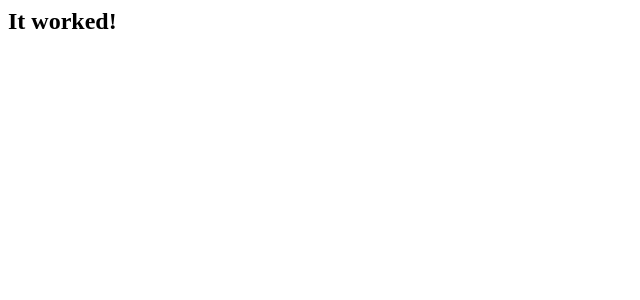
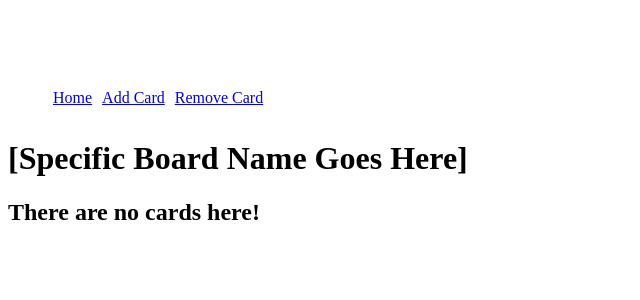
Before and after one commit to Rorosha/nimble, a Flask app: page / in a window 1280 px wide. Shown: the top 300 px of the page, without its empty margins (0-640 px from the left). Run offline with Flask 2, Linux system fonts and the light colour scheme; data that the repository does not hold is empty; some libraries are stand-ins or nearby versions.

Commit message:
Various other changes.

```diff
--- a/nimble/nimble_main.py
+++ b/nimble/nimble_main.py
@@ -2,15 +2,14 @@ import os
 
 from flask import Flask, request, url_for, render_template, redirect
 from flask.ext.sqlalchemy import SQLAlchemy
-#from models import db, card
 
 # Basic Config stuff
 app = Flask(__name__)
 SQL_DATABASE = os.path.abspath(os.path.dirname(__file__))
-app.config['SQLALCHEMY_DATABASE_URI'] = 'sqlite:////' + SQL_DATABASE + '/cards.db'
+app.config['SQLALCHEMY_DATABASE_URI'] = ('sqlite:////' + SQL_DATABASE +
+                                                                    '/cards.db')
 
 db = SQLAlchemy(app)
-#db.init_app(app)
 
 # Models
 
@@ -57,14 +56,8 @@ class Card(db.Model):
             if key in self.__dict__: # Check to see if attr exists
                 setattr(self, key, value) # Set class attributes
 
-
 # Views
-
 @app.route('/')
-def show_main():
-    return "<h2>It worked!</h2>"
-
-@app.route('/home')
 def home():
     cards = Card.query.all()
     return render_template('home.html', cards=cards)
--- /dev/null
+++ b/nimble/pytest.ini
@@ -0,0 +1,4 @@
+[pytest]
+python_files=spec_*.py
+python_classes=Describe Check When
+python_functions=should check
--- /dev/null
+++ b/nimble/spec_rest_api.py
@@ -0,0 +1,4 @@
+# Describe REST API
+# Describe Add
+# Describe Delete
+# Describe Modify
--- a/nimble/templates/base.html
+++ b/nimble/templates/base.html
@@ -29,9 +29,9 @@
   <body>
     <div>
       <ul class="menu">
-	<li><a href="/home">Home</a></li>
-	<li><a href="/add">Add Card</a></li>
-	<li><a href="/remove">Remove Card</a></li>
+          <li><a href="{{ url_for('.home') }}">Home</a></li>
+          <li><a href="{{ url_for('.add_card') }}">Add Card</a></li>
+          <li><a href="{{ url_for('.remove_card') }}">Remove Card</a></li>
       </ul>
     </div>
     {% block header %}
--- a/nimble/templates/home.html
+++ b/nimble/templates/home.html
@@ -1,7 +1,6 @@
 {% extends 'base.html' %}
 
 {% block meta %}
-
 <link rel="stylesheet" href="http://code.jquery.com/ui/1.9.2/themes/base/jquery-ui.css" />
 <script src="http://code.jquery.com/jquery-1.8.3.js"></script>
 <script src="http://code.jquery.com/ui/1.9.2/jquery-ui.js"></script>
@@ -14,38 +13,30 @@ p { clear:both; margin:0; padding:1em 0; }
 
 <script>
 $(function() {
-$( "#set div" ).draggable({ stack: "#set div" });
+    $( ".card" ).draggable({
+        drag: function( event, ui ) {console.log(ui.offset)},
+        stack: ".card"
+    });
 });
 </script>
-
 {% endblock %}
 
 {% block content %}
-
   <div class="board">
-
+    <h1 class="docs">[Specific Board Name Goes Here]</h1>
     {% if cards %}
-
-    <h3 class="docs">Draggable Stacks</h3>
       <div id="set">
       {% for card in cards %}
-	<div class="ui-widget-content">
-	Summary: {{ card.summary }}<br />
-	Story: {{ card.story }}<br />
-	Criteria: {{ card.criteria }}<br />
-	Estimate: {{ card.estimate }}<br />
+	<div class="card ui-widget-content">
+            <h2 class="summary"> {{ card.summary }}</h2>
+            <p class="story">{{ card.story }}</p>
+            <p class="criteria">{{ card.criteria }}</p>
+            <p class="estimate"> {{ card.estimate }}</p>
         </div>
-
       {% endfor %}
-
-	</div>
-
+      </div>
     {% else %}
-
        <h2>There are no cards here!</h2>
-
     {% endif %}
-
   </div>
-
 {% endblock %}
```
Also changed, not shown: 1 other file.
